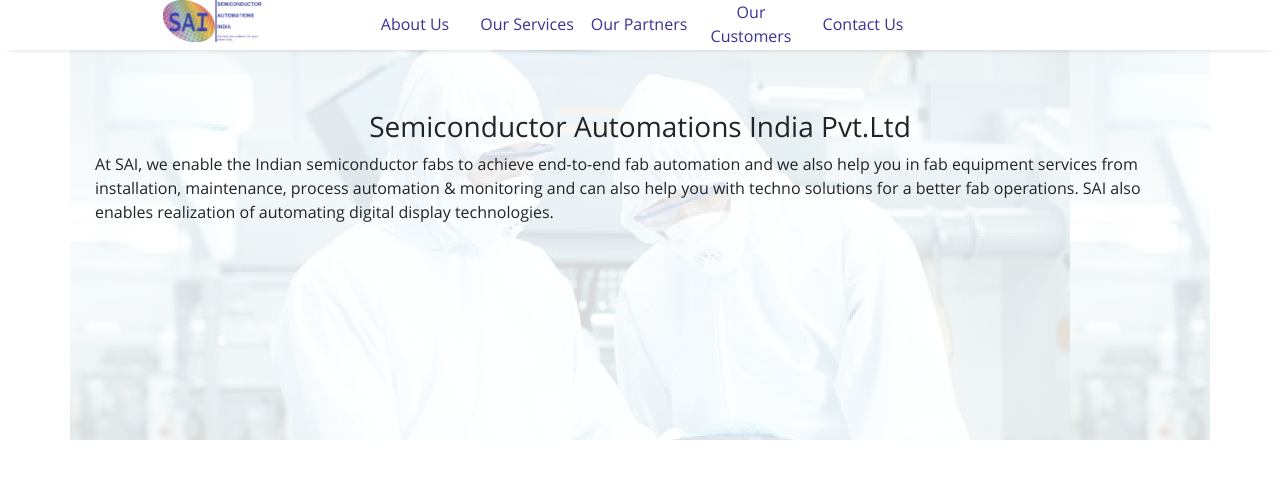
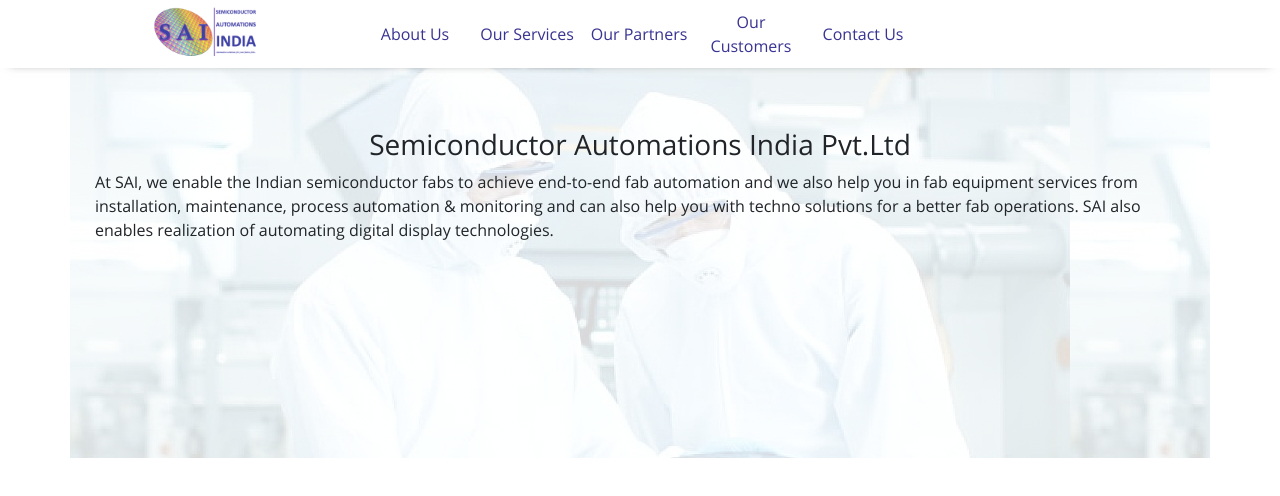
Before and after one commit to saisemi/sai, a React (Create React App) app: page / in a window 1280 px wide. Shown: the top 496 px of the page. Built offline with nearby package versions, Linux system fonts and the light colour scheme.

Commit message:
Logo Updates

```diff
--- a/public/index.html
+++ b/public/index.html
@@ -9,6 +9,10 @@
       name="description"
       content="we enable the Indian semiconductor fabs to achieve fab automation"
     />
+    <meta name="keywords" content="semiconductor, semiconductor india, sai, automation, sai semi,
+    FAB, fab automation, fab equipment services, fab installation,  fab maintenance,
+    process automation, fab monitoring, fav operations, digital display technologies">
+
     <link rel="apple-touch-icon" href="logo192.png" />
     <!--
       manifest.json provides metadata used when your web app is installed on a
--- a/src/components/Header/index.js
+++ b/src/components/Header/index.js
@@ -3,13 +3,10 @@ import { Link } from 'react-router-dom'
 import styled from 'styled-components';
 import { Container, Row, Col } from 'react-bootstrap';
 import saiLogo from '../../img/saiLogo.jpg';
-
-// const Container = styled.div`
-//   width: 100%;
-// `;
+// saiLogo
 
 const HeaderContainer = styled.div`
-  min-height: 50px;
+  min-height: 68px;
   box-shadow: 0 5px 10px -10px rgba(0, 0, 0, 0.6);
   background-color: rgba(255,255,255,0.95);
   position: sticky;
@@ -40,7 +37,7 @@ const Nav = styled.div`
 `;
 
 const NavLogo = styled.img`
-  width: 100px;
+  width: 120px;
 `;
 
 const A = styled(Link)`
@@ -64,7 +61,6 @@ class Header extends React.Component {
 
   render () {
     const { hash } = this.state;
-    console.log('hash', hash);
     return (
     <HeaderContainer>
       <Container>
```
Also changed, not shown: src/img/saiLogo-old.jpg (added), src/img/saiLogo.jpg.
